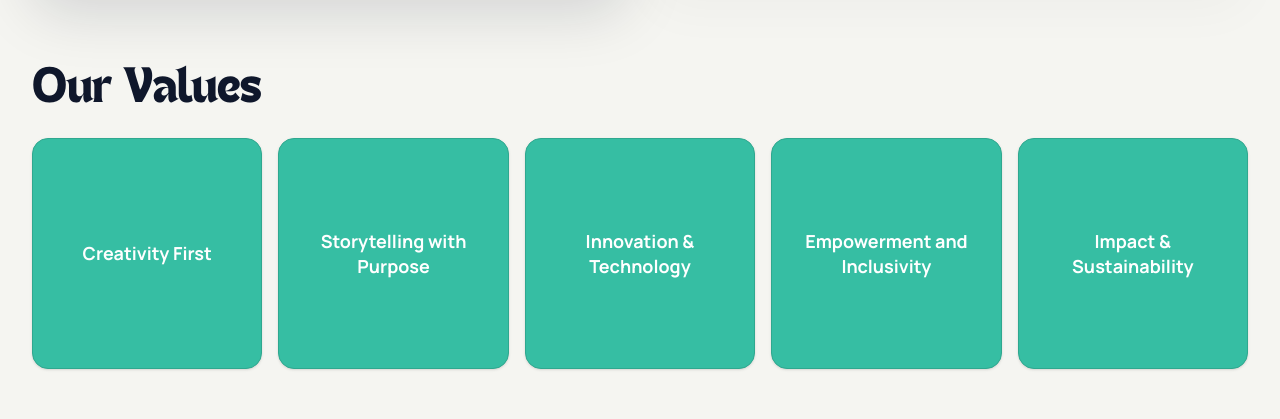
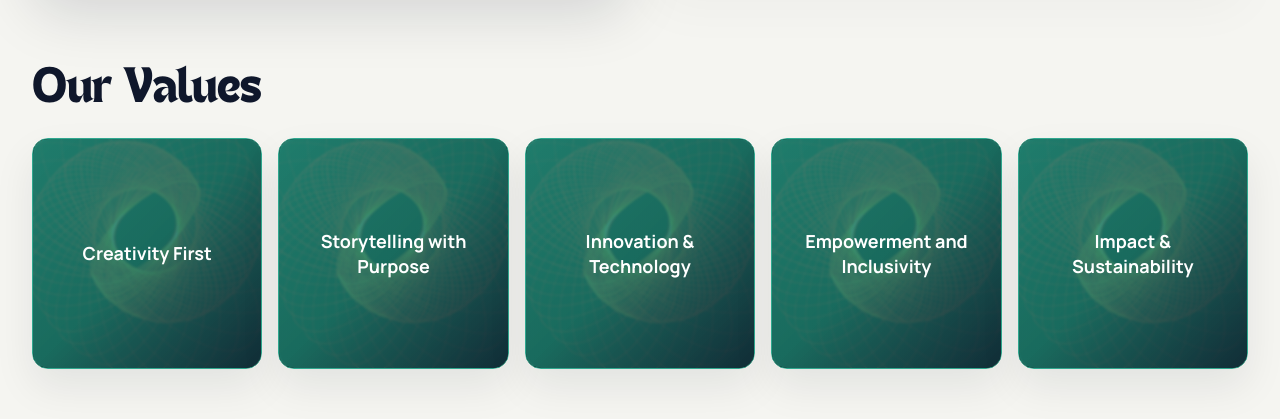
Before and after one commit to CBM-GROUP/cbmgroup-landingpage, a Next.js app: page /about in a window 1280 px wide. Shown: the part 1660-2079 px from the top of the page. Built offline with nearby package versions, Linux system fonts and the light colour scheme.

Commit message:
style: update AboutSection card styling with background image and improved overlays

```diff
--- a/src/app/about/page.tsx
+++ b/src/app/about/page.tsx
@@ -123,11 +123,20 @@ export default function Page() {
               <motion.div
                 key={value.id}
                 variants={revealVariants}
-                className="aspect-square flex flex-col items-center justify-center p-5 text-center rounded-2xl border border-[#2fa88f] bg-[#36bea3] transition-transform duration-300 hover:-translate-y-1 shadow-sm"
+                className="group relative isolate aspect-square overflow-hidden rounded-2xl border border-[#2fa88f] shadow-[0_18px_40px_rgba(15,23,42,0.08)] transition-transform duration-300 hover:-translate-y-1"
+                style={{
+                  backgroundImage: "url('/string.jpeg')",
+                  backgroundSize: 'cover',
+                  backgroundPosition: 'center',
+                }}
               >
-                <p className="text-base sm:text-lg font-bold text-white leading-snug">
-                  {value.title}
-                </p>
+                <div className="absolute inset-0 bg-[#1d7a6b]/80 backdrop-blur-[1px]" />
+                <div className="absolute inset-0 bg-gradient-to-br from-[#36bea3]/30 via-[#1d7a6b]/40 to-[#0f172a]/70" />
+                <div className="relative z-10 flex h-full w-full items-center justify-center p-5 text-center">
+                  <p className="text-base font-bold leading-snug text-white sm:text-lg">
+                    {value.title}
+                  </p>
+                </div>
               </motion.div>
             ))}
           </div>
```
Also changed, not shown: public/string.jpeg (added).
